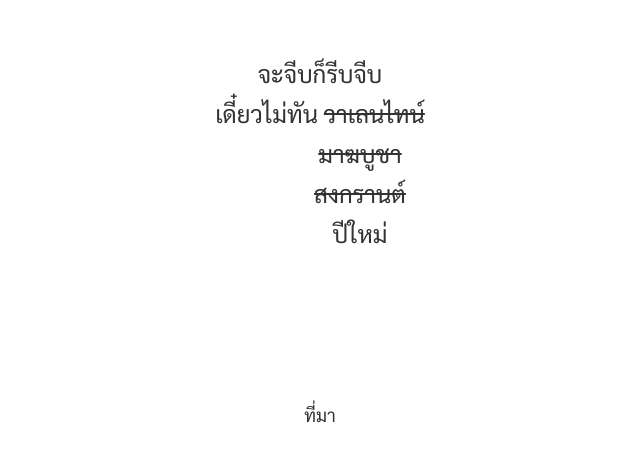
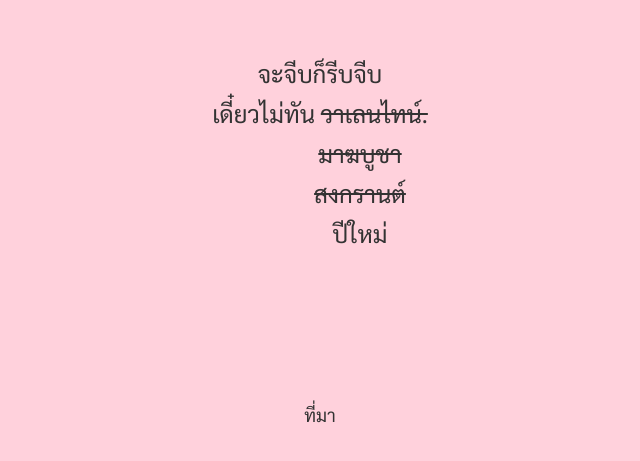
Before and after one commit to itzmeowww/jajeebkorreebjeeb, a Svelte app: page / in a window 1280 px wide. Shown: the part 169-630 px from the top of the page, without its empty margins (320-960 px from the left). Built offline with nearby package versions, Linux system fonts and the light colour scheme.

Commit message:
Added Background color & Format `Festival`
- Added Background color which is same as the original picture.
- Make first `festival` be at `festivals` array.

```diff
--- a/public/global.css
+++ b/public/global.css
@@ -1,7 +1,9 @@
-html, body {
+html,
+body {
     position: relative;
     width: 100%;
     height: 100%;
+    background-color: #FFD1DC;
 }
 
 body {
@@ -13,7 +15,7 @@ body {
 }
 
 a {
-	color: rgb(0,100,200);
+    color: rgb(0, 100, 200);
     text-decoration: none;
 }
 
@@ -22,14 +24,17 @@ a:hover {
 }
 
 a:visited {
-	color: rgb(0,80,160);
+    color: rgb(0, 80, 160);
 }
 
 label {
     display: block;
 }
 
-input, button, select, textarea {
+input,
+button,
+select,
+textarea {
     font-family: inherit;
     font-size: inherit;
     -webkit-padding: 0.4em 0;
--- a/src/App.svelte
+++ b/src/App.svelte
@@ -1,7 +1,7 @@
 <script>
   import Tailwindcss from "./Tailwindcss.svelte";
 
-  let festivals = ["มาฆบูชา", "สงกรานต์", "ปีใหม่"];
+  const festivals = ["วาเลนไทน์", "มาฆบูชา", "สงกรานต์", "ปีใหม่"]
 </script>
 
 <Tailwindcss />
@@ -14,18 +14,19 @@
 
       <div>
         <h2 class="my-2 inline">เดี๋ยวไม่ทัน</h2>
-        <h2 class="my-2 inline line-through">วาเลนไทน์</h2>
+        <h2 class="my-2 inline line-through"> {festivals[0]}.</h2>
       </div>
+
       {#each festivals as festival, i}
-        {#if i != festivals.length - 1}
+        {#if i != festivals.length - 1 && i != 0}
           <h2 class="my-2 ml-20 line-through">{festival}</h2>
-        {:else}
+        {:else if i != 0}
           <h2 class="my-2 ml-20">{festival}</h2>
         {/if}
       {/each}
     </div>
     <a
-      class="text-lg mt-36"
+      class="text-lg mt-36 no-underline"
       href="https://twitter.com/SkyandSunn/status/1447135525614219264?s=20"
       >ที่มา</a
     >
```
Lines whose indentation alone changed are shown as unchanged.
